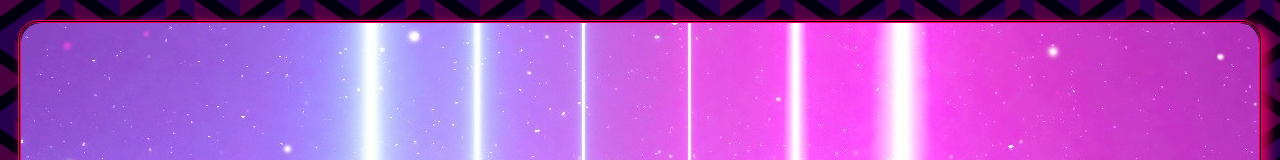
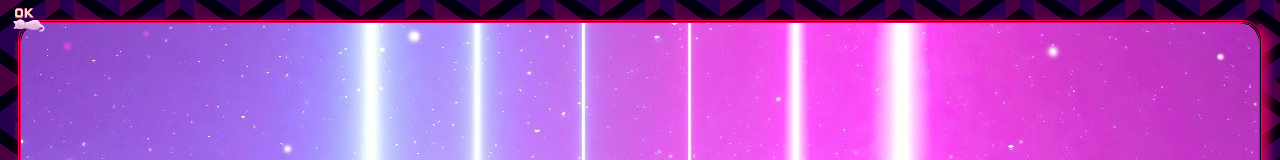
Before and after one commit to PrivateN00b/privatenoob.top, a React (Vite) app: page / in a window 1280 px wide. Shown: the top 160 px of the page. Built offline with nearby package versions, Linux system fonts and the light colour scheme.

Commit message:
initial mouse anim

```diff
--- a/src/features/core/RootLayout.tsx
+++ b/src/features/core/RootLayout.tsx
@@ -4,11 +4,14 @@ import styled from "styled-components";
 import { rgba } from "polished";
 import Footer from "./components/Footer";
 import { useEffect, useRef, useState } from "react";
-import { useSelector } from "react-redux";
+import { useDispatch, useSelector } from "react-redux";
 import Banner from "../../components/img/Banner";
 import { RootState } from "../../store/store";
 import Emote from "../emote/components/Emote";
 import { GenerateEmotes } from "../emote/components/GenerateEmotes";
+import Oneko from "../oneko/Oneko";
+import { useMouseCoords } from "../oneko/useMouseCoords";
+import { changeCoords } from "../../store/slices/mouseCoordsSlice";
 
 const Header = styled.header`
   background-color: ${({ theme }) => rgba(theme.colors.bg, 0.9)};
@@ -103,6 +106,7 @@ export default function RootLayout() {
         <Footer />
       </CenterLayoutStyle>
       <RightLayout />
+      <Oneko />
     </RootLayoutStyle>
   );
 }
--- /dev/null
+++ b/src/features/oneko/Oneko.tsx
@@ -0,0 +1,57 @@
+import { useEffect, useRef, useState } from "react";
+import { useMouseCoords } from "./useMouseCoords";
+import styled from "styled-components";
+
+const Sprite = styled.img<{ $top: number; $left: number }>`
+  position: absolute;
+  z-index: 1000;
+  top: ${({ $top }) => $top}px;
+  left: ${({ $left }) => $left}px;
+  pointer-events: none;
+  width: 32px;
+  height: 32px;
+`;
+
+export default function Oneko() {
+  const spriteRef = useRef<HTMLImageElement | null>(null);
+  const coords = useMouseCoords();
+  const [position, setPosition] = useState({
+    top: window.innerHeight,
+    left: 0.8 * window.innerWidth,
+  });
+
+
+  useEffect(() => {
+    let id = setInterval(frame, 1);
+
+    function frame() {
+
+      setPosition((currentPos) => {
+        const speed = 1;
+        const dx = coords.x - currentPos.left;
+        const dy = coords.y - currentPos.top;
+        const distance = Math.sqrt(dx * dx + dy * dy);
+
+        if (Math.abs(dx) <= 4 || Math.abs(dy) <= 4) return currentPos;
+
+        return {
+          top: currentPos.top + speed * (dy / distance),
+          left: currentPos.left + speed * (dx / distance),
+        }
+      });
+    }
+
+    return () => clearInterval(id);
+  }, [coords])
+
+
+  return (
+    <Sprite
+      ref={spriteRef}
+      src="/emoji/ok.png"
+      $top={position.top}
+      $left={position.left}
+      alt="Following sprite"
+    />
+  );
+}
--- /dev/null
+++ b/src/features/oneko/useMouseCoords.tsx
@@ -0,0 +1,21 @@
+import { useEffect, useState } from "react";
+
+export const useMouseCoords = () => {
+    const [coords, setCoords] = useState({x: 0, y: 0});
+
+    useEffect(() => {
+      const handleWindowMouseMove = (event: any) => {
+        setCoords({
+          x: event.clientX,
+          y: event.clientY,
+        });
+      };
+      window.addEventListener('mousemove', handleWindowMouseMove);
+
+      return () => {
+        window.removeEventListener('mousemove', handleWindowMouseMove);
+      };
+    }, []);
+
+    return coords;
+}
--- /dev/null
+++ b/src/store/slices/mouseCoordsSlice.ts
@@ -0,0 +1,27 @@
+import { createSlice } from "@reduxjs/toolkit"
+
+interface MouseCoordsSlice {
+    x: number,
+    y: number
+}
+
+const initialState: MouseCoordsSlice = {
+    x: 0,
+    y: 0
+}
+
+const mouseCoordsSlice = createSlice({
+    name: "mouseCoords",
+    initialState,
+    reducers: {
+        changeCoords: (state, action) => {
+            const coords = action.payload;
+            state.x = coords.x;
+            state.y = coords.y;
+        }
+    }
+})
+
+export const { changeCoords } = mouseCoordsSlice.actions;
+
+export default mouseCoordsSlice.reducer;
--- a/src/store/store.ts
+++ b/src/store/store.ts
@@ -1,9 +1,11 @@
 import { configureStore } from '@reduxjs/toolkit';
 import movingEmoteReducer from './slices/movingEmoteSlice';
+import mouseCoordsReducer from './slices/mouseCoordsSlice';
 
 export const store = configureStore({
   reducer: {
     movingEmote: movingEmoteReducer,
+    mouseCoords: mouseCoordsReducer
   },
 })
 
```
